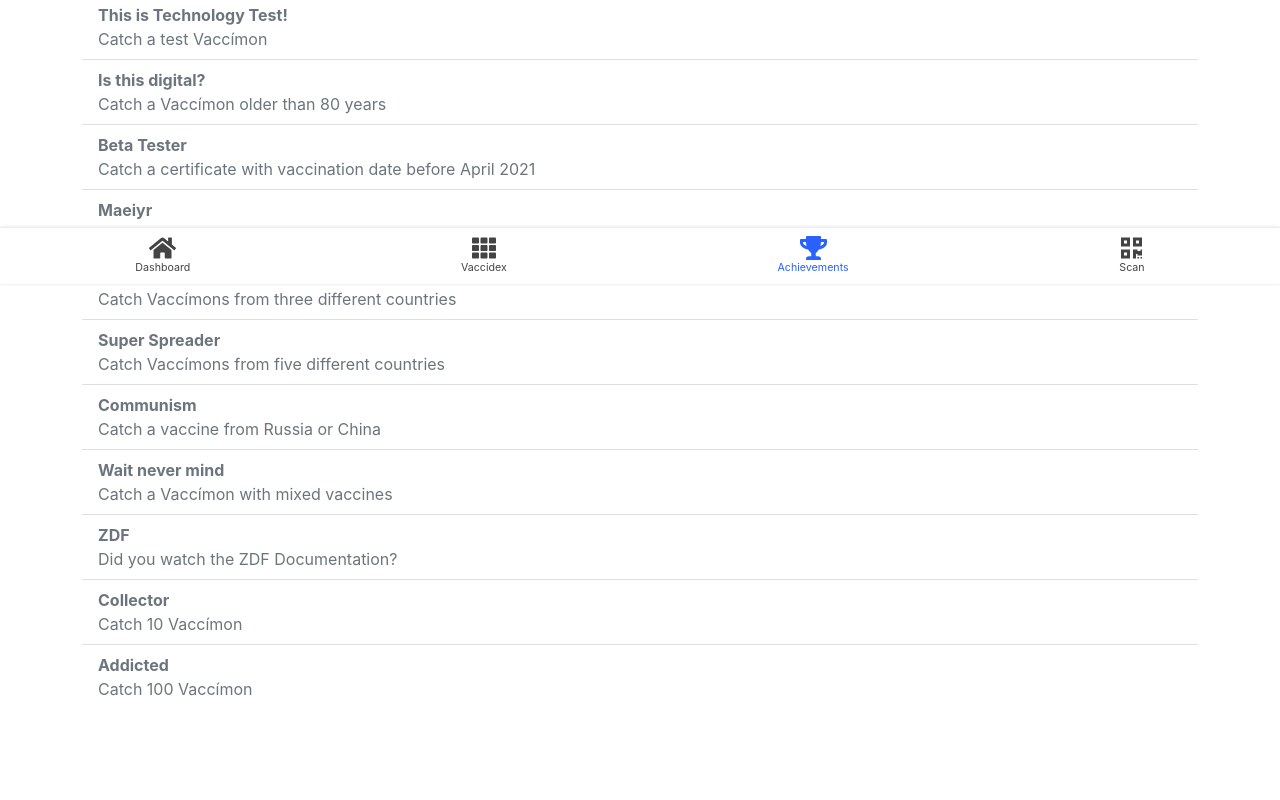
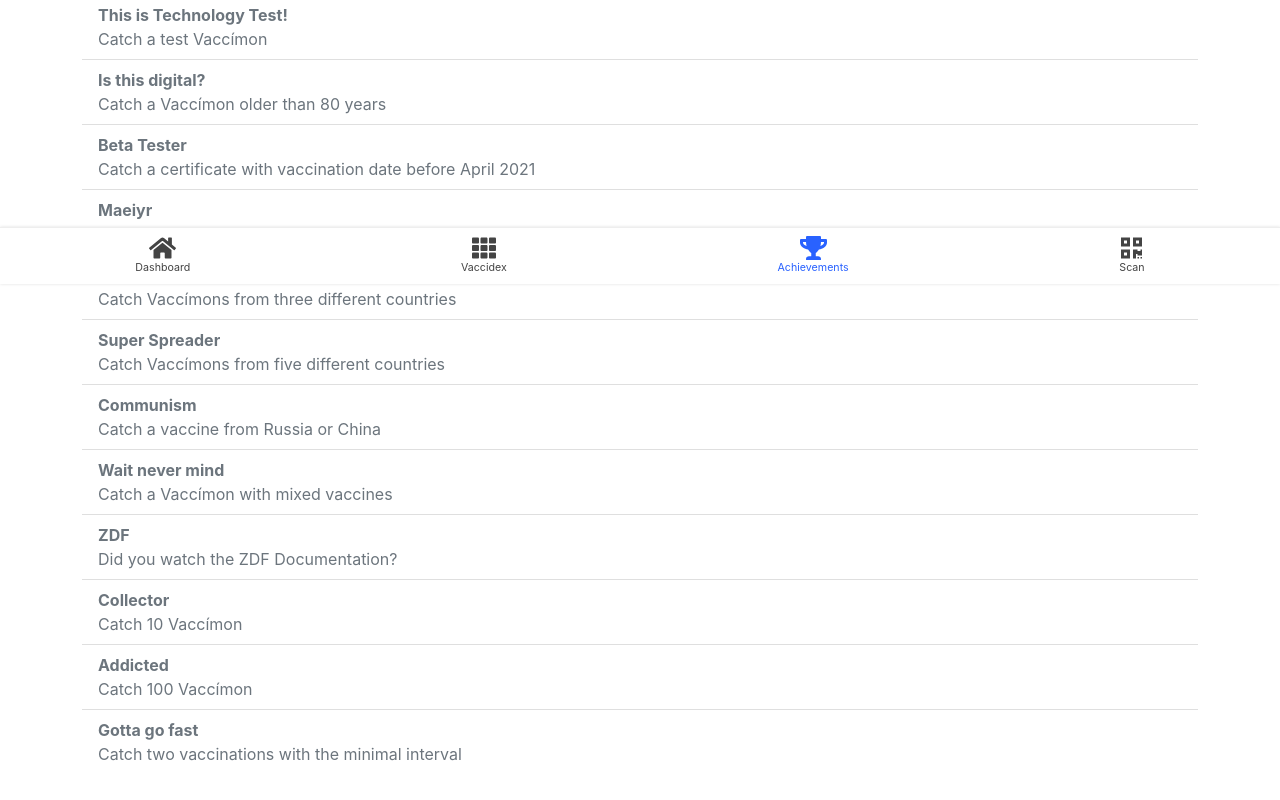
Before and after one commit to M4GNV5/Vaccimon, a Next.js app in the folder vaccimon-app/: page /achievements in a window 1280 px wide. Shown: the part 516-1316 px from the top of the page. Before the commit the page ends 1291 px from the top, so only its background shows below. Built offline with nearby package versions, Linux system fonts and the light colour scheme.

Commit message:
Add minimal interval achievement

```diff
--- a/vaccimon-app/pages/achievements.tsx
+++ b/vaccimon-app/pages/achievements.tsx
@@ -143,6 +143,16 @@ export const achievements: Achievement[] = [
     description: 'Catch 100 Vaccímon',
     difficulty: AchievementDiffuculty.Hard,
     condition: vaccidex => vaccidex.length >= 100
+  },
+  {
+    name: 'Gotta go fast',
+    description: 'Catch two vaccinations with the minimal interval',
+    difficulty: AchievementDiffuculty.Hard,
+    condition: vaccidex => vaccidex.some(x => vaccidex.some(y => x.fullName === y.fullName && x.vaccine === y.vaccine && (
+      (x.fullName === 'Comirnaty' && Math.abs(x.vaccinationDate.getTime() - y.vaccinationDate.getTime()) <= 21 * 24 * 60 * 60 * 1000) ||
+      (x.fullName === 'Spikevax' && Math.abs(x.vaccinationDate.getTime() - y.vaccinationDate.getTime()) <= 28 * 24 * 60 * 60 * 1000) ||
+      (x.fullName === 'Vaxzevria' && Math.abs(x.vaccinationDate.getTime() - y.vaccinationDate.getTime()) <= 63 * 24 * 60 * 60 * 1000)
+    )))
   }
 ]
 
```
